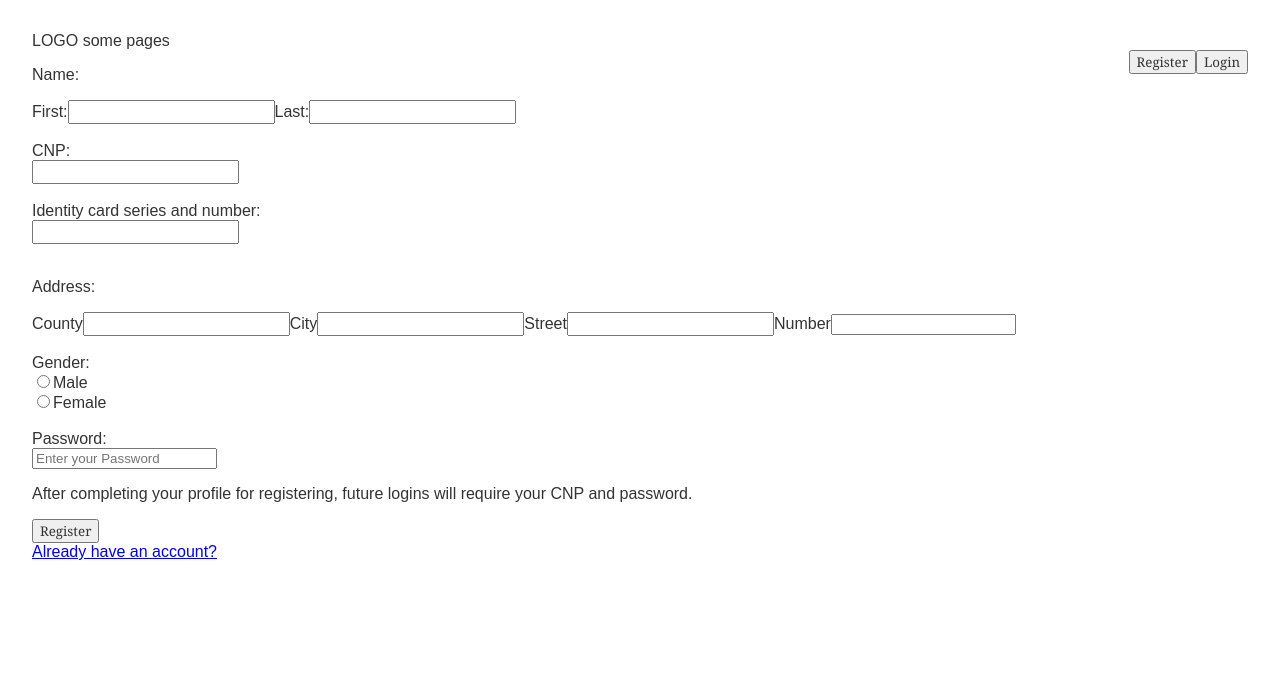
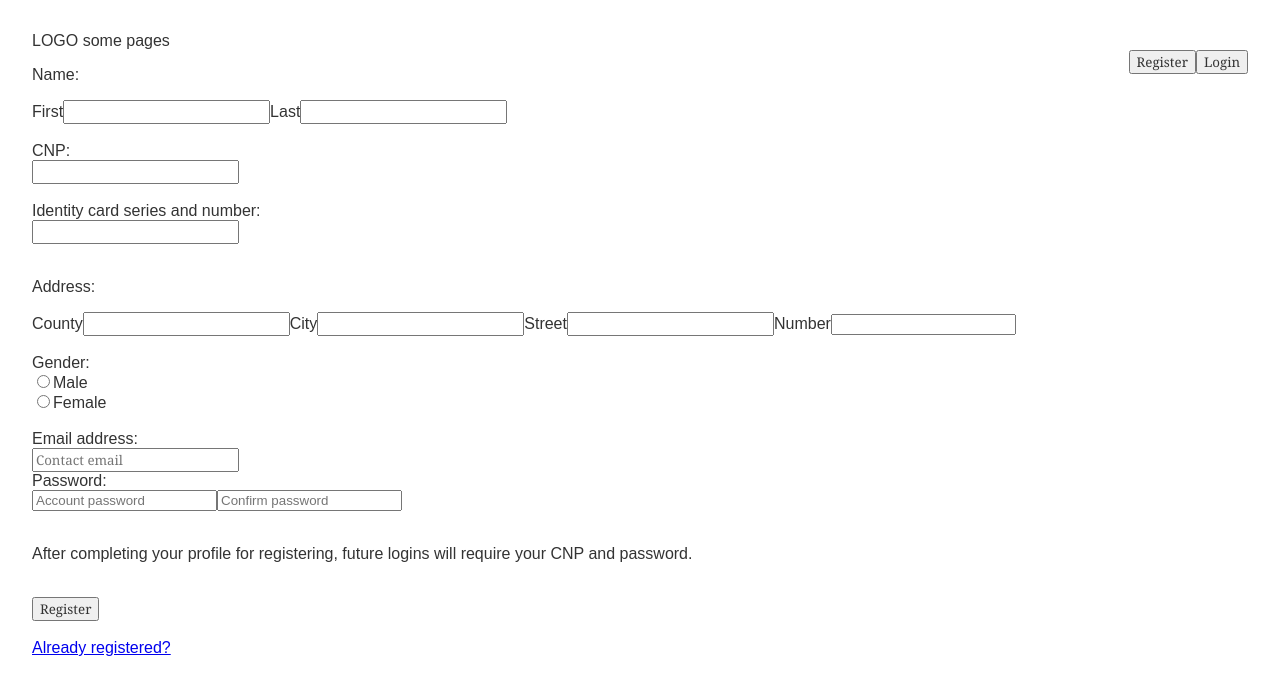
Before and after one commit to DenisaGal/Voting_App, an Angular app: page /register in a window 1280 px wide. Shown: the top 694 px of the page. Built offline with nearby package versions, Linux system fonts and the light colour scheme.

Commit message:
More register form details

```diff
--- a/src/app/register/register.component.html
+++ b/src/app/register/register.component.html
@@ -1,16 +1,16 @@
 
 <div id="body" >
   <p>Name:</p>
-  <label for="firstname">First:</label>
-  <input type="text" id="firstname" name="firstname">
-  <label for="lastname">Last:</label>
-  <input type="text" id="lastname" name="lastname"><br><br>
+  <label for="firstname">First</label>
+  <input type="text" id="firstname" name="firstname" required>
+  <label for="lastname">Last</label>
+  <input type="text" id="lastname" name="lastname" required><br><br>
 
     <label for="cnp">CNP:</label><br>
-    <input type="text" id="cnp" name="cnp"><br><br>
+    <input type="text" id="cnp" name="cnp" required><br><br>
 
     <label for="serie">Identity card series and number:</label><br>
-    <input type="text" id="serie" name="serie"><br><br>
+    <input type="text" id="serie" name="serie" required><br><br>
 
     <p>Address:</p> <!-- god i cant wait to css this -->
     <label for="county">County</label>
@@ -28,13 +28,18 @@
     <input type="radio" id="female" name="gender" value="female">
     <label for="female">Female</label><br><br>
 
+    <label for="email">Email address:</label><br>
+    <input id="email" type="text" name="email" placeholder="Contact email" required><br>
+
     <label for="password">Password:</label><br>
-    <input id="password" type="password" name="password" placeholder="Enter your Password" required><br>
+    <input id="password" type="password" name="password" placeholder="Account password" required>
+    <input id="confirm" type="password" name="confirm" placeholder="Confirm password" required><br><br>
 
-    <p>After completing your profile for registering, future logins will require your CNP and password.</p>
+    <p>After completing your profile for registering, future logins will require your CNP and password.</p><br>
 
-    <button (click)="register()"> Register </button><br>
+   <!-- poate bagam aici ceva smecherie dinaia cu accept termenii si conditiile=)) -->
+    <button (click)="register()"> Register </button><br><br>
 
-    <a routerLink="/login">Already have an account?</a><br>
+    <a routerLink="/login">Already registered?</a><br>
 
 </div>
```
